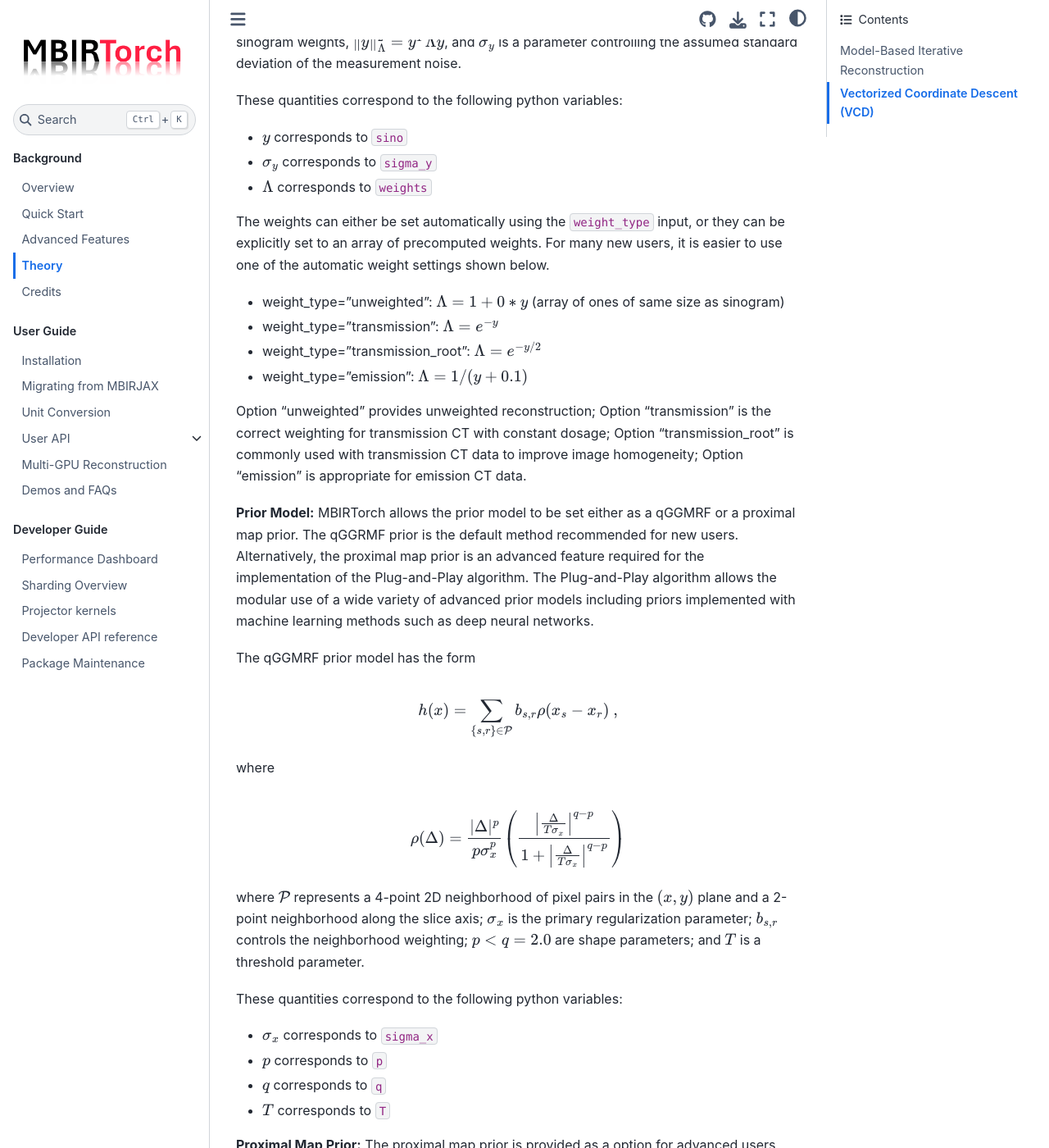
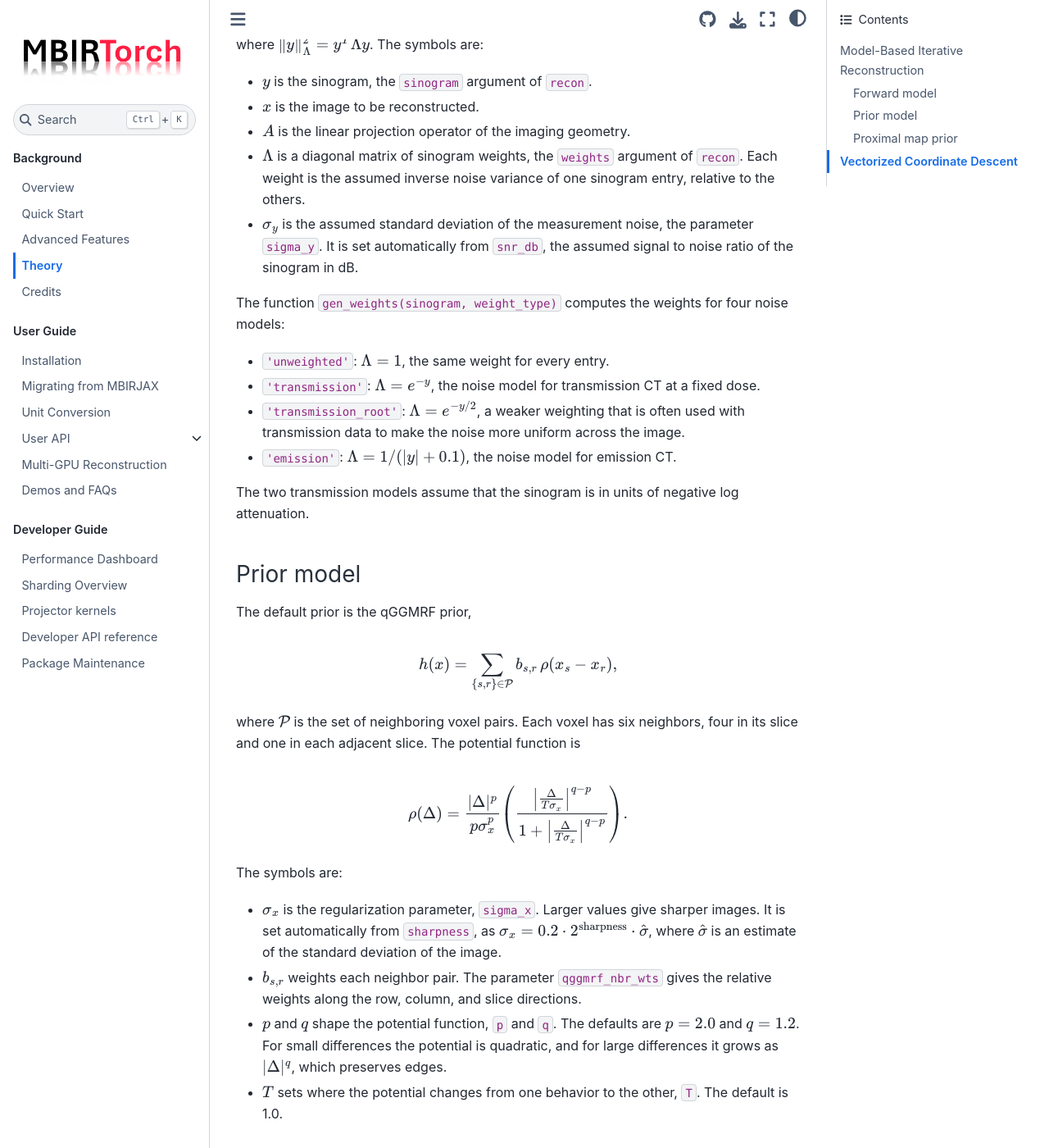
Before and after one commit to cabouman/mbirtorch, a Sphinx documentation site: the page built from docs/source/theory.rst, in a window 1280 px wide and 1400 px high, scrolled down 846 px. Shown: the whole window at 82% size. Built offline with Sphinx 7.4.7 and the Sphinx Book theme 1.1.4, drawn with Linux system fonts in a browser that asks for light colours; cross-references to code outside the pages are shown as plain code; some of the changed text lies outside the part shown.

Commit message:
Docs: rewrite the Theory page; fix the proximal map and weights descriptions
Co-Authored-By: Claude Fable 5.1 <noreply@anthropic.com>
Claude-Session: https://claude.ai/code/session_01GUh31j9ybbeT2zyeAcPj8x

```diff
--- a/docs/source/theory.rst
+++ b/docs/source/theory.rst
@@ -2,107 +2,115 @@
 Theory
 ======
 
-The following gives an overview of the theory behind MBIRTorch.
-For detailed documentation on the forward model and algorithms, download this `zip file <https://www.datadepot.rcac.purdue.edu/bouman/data/tomography_geometry.zip>`_.
+This page gives an overview of the theory behind MBIRTorch.  For the detailed documentation of the
+forward model and the algorithms, download this
+`zip file <https://www.datadepot.rcac.purdue.edu/bouman/data/tomography_geometry.zip>`_.
+
 
 Model-Based Iterative Reconstruction
 ------------------------------------
 
-
-The following describes how Model-Based Iterative Reconstruction (MBIR) works, and the low-level parameters used to control it.
-However, while these low level MBIR parameters can be accessed, we strongly recommend that you control image quality using the meta-parameter,
-``sharpnesss``.
-The default value of ``sharpness`` is 1.0. Larger (float) values will increase sharpness, and smaller values will decrease it.
-
-MBIR reconstruction works by solving the following optimization problem
+Model-based iterative reconstruction (MBIR) computes the image as the solution of an optimization
+problem,
 
 .. math::
 
-    {\hat x} = \arg \min_x \left\{ f(x) + h(x) \right\}
+    {\hat x} = \arg \min_x \left\{ f(x) + h(x) \right\} ,
 
-where :math:`f(x)` is the forward model term and :math:`h(x)` is the prior model term.
-The Multi-Granular Vectorized Coordinate Descent (VCD) algorithm is then used to efficiently perform this optimization.
+where :math:`f(x)` is the forward model term and :math:`h(x)` is the prior model term.  The forward
+model term measures how well the image explains the sinogram.  The prior model term measures how
+well the image matches what images are expected to look like.  The vectorized coordinate descent
+algorithm described below solves this problem.
+
+Both terms have low-level parameters, named below.  In normal use, these parameters are set
+automatically from two meta-parameters, ``sharpness`` and ``snr_db``, as described on the
+:doc:`Advanced Features <advanced_features>` page.  Setting a low-level parameter directly turns the
+automatic setting off.
 
 
-**Forward Model:**
+Forward model
+~~~~~~~~~~~~~
 
-The forward model term has the form,
+The forward model term has the form
 
 .. math::
 
-    f(x) = \frac{1}{2 \sigma_y^2} \Vert y - Ax \Vert_\Lambda^2
+    f(x) = \frac{1}{2 \sigma_y^2} \Vert y - Ax \Vert_\Lambda^2 ,
 
-where :math:`y` is the sinogram data,
-where :math:`x` is the unknown image to be reconstructed,
-:math:`A` is the linear projection operator for the specified imaging geometry,
-:math:`\Lambda` is the diagonal matrix of sinogram weights, :math:`\Vert y \Vert_\Lambda^2 = y^T \Lambda y`, and
-:math:`\sigma_y` is a parameter controlling the assumed standard deviation of the measurement noise.
+where :math:`\Vert y \Vert_\Lambda^2 = y^T \Lambda y`.  The symbols are:
 
-These quantities correspond to the following python variables:
+- :math:`y` is the sinogram, the ``sinogram`` argument of ``recon``.
+- :math:`x` is the image to be reconstructed.
+- :math:`A` is the linear projection operator of the imaging geometry.
+- :math:`\Lambda` is a diagonal matrix of sinogram weights, the ``weights`` argument of ``recon``.
+  Each weight is the assumed inverse noise variance of one sinogram entry, relative to the others.
+- :math:`\sigma_y` is the assumed standard deviation of the measurement noise, the parameter
+  ``sigma_y``.  It is set automatically from ``snr_db``, the assumed signal to noise ratio of the
+  sinogram in dB.
 
-* :math:`y` corresponds to ``sino``
-* :math:`\sigma_y` corresponds to ``sigma_y``
-* :math:`\Lambda` corresponds to ``weights``
+The function ``gen_weights(sinogram, weight_type)`` computes the weights for four noise models:
 
-The weights can either be set automatically using the ``weight_type`` input, or they can be explicitly set to an array of precomputed weights.
-For many new users, it is easier to use one of the automatic weight settings shown below.
+- ``'unweighted'``: :math:`\Lambda = 1`, the same weight for every entry.
+- ``'transmission'``: :math:`\Lambda = e^{-y}`, the noise model for transmission CT at a fixed dose.
+- ``'transmission_root'``: :math:`\Lambda = e^{-y/2}`, a weaker weighting that is often used with
+  transmission data to make the noise more uniform across the image.
+- ``'emission'``: :math:`\Lambda = 1/(|y| + 0.1)`, the noise model for emission CT.
 
-* weight_type="unweighted": :math:`\Lambda = 1 + 0*y`  (array of ones of same size as sinogram)
-* weight_type="transmission": :math:`\Lambda = e^{-y}`
-* weight_type="transmission_root": :math:`\Lambda = e^{-y/2}`
-* weight_type="emission": :math:`\Lambda = 1/(y + 0.1)`
+The two transmission models assume that the sinogram is in units of negative log attenuation.
 
-Option "unweighted" provides unweighted reconstruction; Option "transmission" is the correct weighting for transmission CT with constant dosage; Option "transmission_root" is commonly used with transmission CT data to improve image homogeneity; Option "emission" is appropriate for emission CT data.
 
-**Prior Model:**
-MBIRTorch allows the prior model to be set either as a qGGMRF or a proximal map prior.
-The qGGRMF prior is the default method recommended for new users.
-Alternatively, the proximal map prior is an advanced feature required for the implementation of the Plug-and-Play algorithm. The Plug-and-Play algorithm allows the modular use of a wide variety of advanced prior models including priors implemented with machine learning methods such as deep neural networks.
+Prior model
+~~~~~~~~~~~
 
-The qGGMRF prior model has the form
+The default prior is the qGGMRF prior,
 
 .. math::
 
-    h(x) = \sum_{ \{s,r\} \in {\cal P}} b_{s,r} \rho ( x_s - x_r) \ ,
+    h(x) = \sum_{ \{s,r\} \in {\cal P}} b_{s,r} \, \rho ( x_s - x_r) ,
 
-where
+where :math:`{\cal P}` is the set of neighboring voxel pairs.  Each voxel has six neighbors, four in
+its slice and one in each adjacent slice.  The potential function is
 
 .. math::
 
-    \rho ( \Delta ) = \frac{|\Delta |^p }{ p \sigma_x^p } \left( \frac{\left| \frac{\Delta }{ T \sigma_x } \right|^{q-p}}{1 + \left| \frac{\Delta }{ T \sigma_x } \right|^{q-p}} \right)
+    \rho ( \Delta ) = \frac{|\Delta |^p }{ p \sigma_x^p } \left( \frac{\left| \frac{\Delta }{ T \sigma_x } \right|^{q-p}}{1 + \left| \frac{\Delta }{ T \sigma_x } \right|^{q-p}} \right) .
 
-where :math:`{\cal P}` represents a 4-point 2D neighborhood of pixel pairs in the :math:`(x,y)` plane and a 2-point neighborhood along the slice axis;
-:math:`\sigma_x` is the primary regularization parameter;
-:math:`b_{s,r}` controls the neighborhood weighting;
-:math:`p<q=2.0` are shape parameters;
-and :math:`T` is a threshold parameter.
+The symbols are:
 
-These quantities correspond to the following python variables:
-
-* :math:`\sigma_x` corresponds to ``sigma_x``
-* :math:`p` corresponds to ``p``
-* :math:`q` corresponds to ``q``
-* :math:`T` corresponds to ``T``
+- :math:`\sigma_x` is the regularization parameter, ``sigma_x``.  Larger values give sharper
+  images.  It is set automatically from ``sharpness``, as :math:`\sigma_x = 0.2 \cdot 2^{\text{sharpness}} \cdot \hat\sigma`,
+  where :math:`\hat\sigma` is an estimate of the standard deviation of the image.
+- :math:`b_{s,r}` weights each neighbor pair.  The parameter ``qggmrf_nbr_wts`` gives the relative
+  weights along the row, column, and slice directions.
+- :math:`p` and :math:`q` shape the potential function, ``p`` and ``q``.  The defaults are
+  :math:`p = 2.0` and :math:`q = 1.2`.  For small differences the potential is quadratic, and
+  for large differences it grows as :math:`|\Delta|^q`, which preserves edges.
+- :math:`T` sets where the potential changes from one behavior to the other, ``T``.  The
+  default is 1.0.
 
 
-**Proximal Map Prior:**
-The proximal map prior is provided as a option for advanced users who would like to use plug-and-play methods.
-If ``prox_image`` is supplied, then the proximal map prior model is used, and the qGGMRF parameters are ignored.
-In this case, the reconstruction solves the optimization problem:
+Proximal map prior
+~~~~~~~~~~~~~~~~~~
+
+The Plug-and-Play method :cite:`venkatakrishnan2013plug,sreehari2016plug` replaces the prior with a
+denoiser, which can be any algorithm, including a neural network.  It alternates between the
+denoiser and a proximal map of the forward model.  The method ``prox_map(prox_input, sinogram)``
+computes that proximal map by solving
 
 .. math::
 
-    {\hat x} = \arg \min_x \left\{ f(x) + \frac{1}{2\sigma_p^2} \Vert x -v \Vert^2 \right\}
+    {\hat x} = \arg \min_x \left\{ f(x) + \frac{1}{2\sigma_p^2} \Vert x - v \Vert^2 \right\} ,
 
-where the quantities correspond to the following python variables:
-
-* :math:`v` corresponds to ``prox_image``
-* :math:`\sigma_p` corresponds to ``sigma_prox``
+where :math:`v` is the ``prox_input`` argument and :math:`\sigma_p` is the parameter
+``sigma_prox``.  When ``sigma_prox`` is not given, it is set automatically from ``sharpness`` in
+the same way as :math:`\sigma_x`.
 
 
-Vectorized Coordinate Descent (VCD)
------------------------------------
+Vectorized Coordinate Descent
+-----------------------------
 
-At its core, MBIRTorch is based on multi-granular VCD (MG-VCD) optimization as described in :cite:`2024CV4SciencePoster`.
-For the user, this is all "under the hood", but it is critically important because it results in fast robust convergence that can be efficiently implemented in PyTorch and on modern GPU architectures.
-Moreover, MG-VCD does not require the selection of a geometry specific pre-conditioner, as would be typically required with gradient-based methods, so it enables MBIRTorch's unique support for multiple geometries.
+MBIRTorch solves the optimization problem with multi-granular vectorized coordinate descent
+(MG-VCD) :cite:`2024CV4SciencePoster`.  The algorithm converges quickly and reliably, and it is
+implemented in PyTorch, so it runs on CPUs and GPUs.  It does not need a preconditioner designed
+for a particular geometry, as gradient-based methods usually do.  That is what allows one
+implementation to support all of the geometries in MBIRTorch.
```
